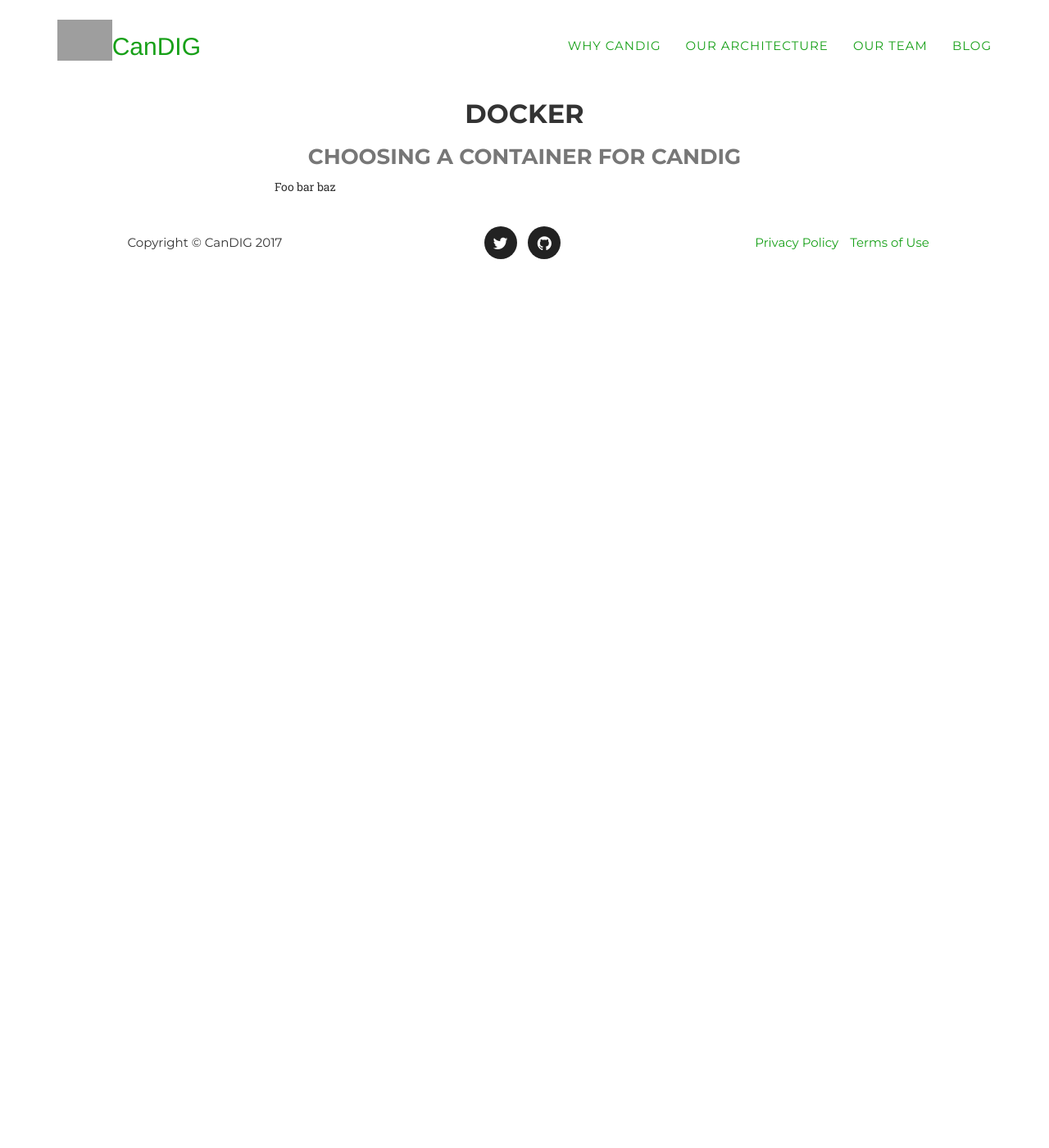
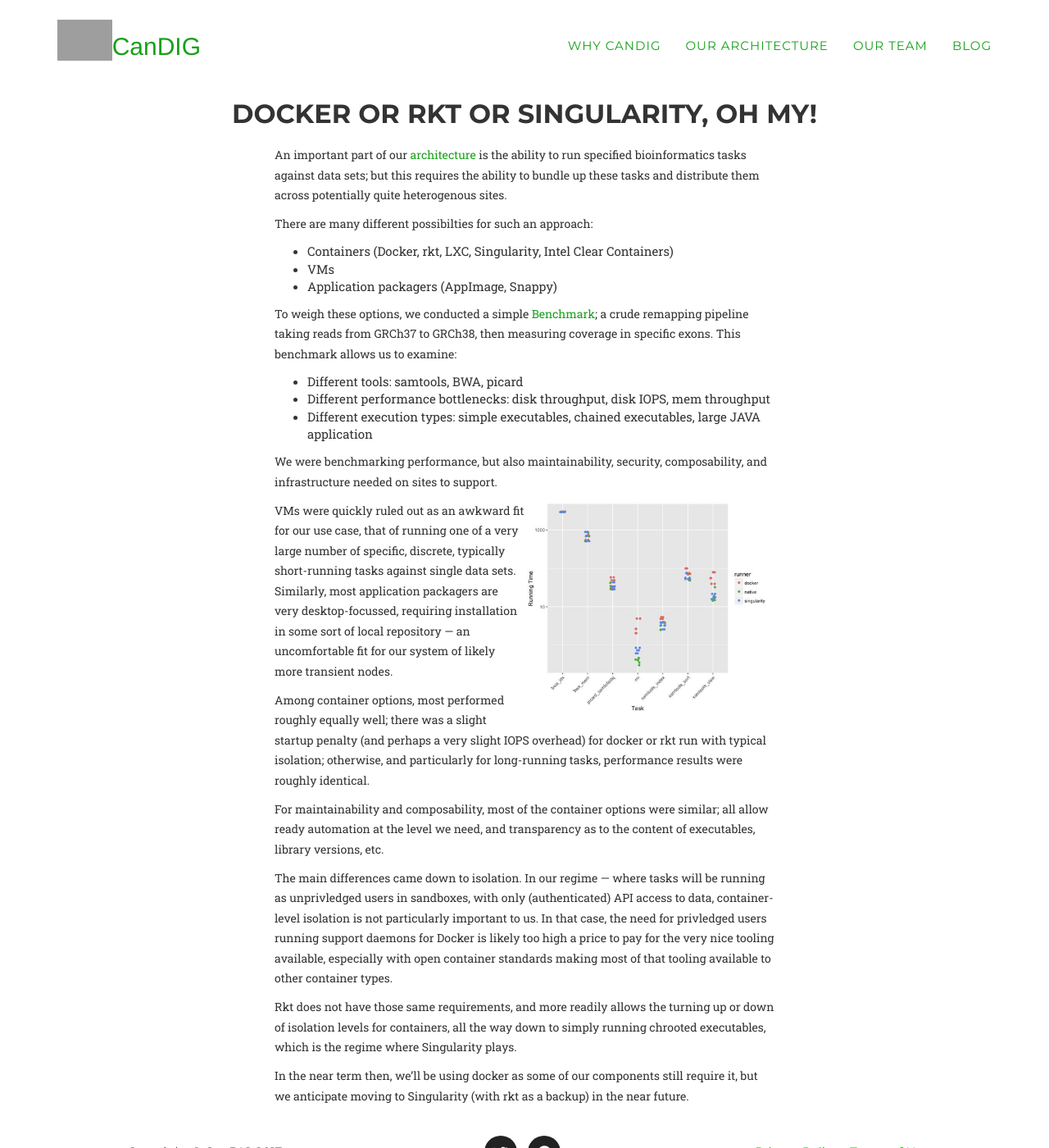
Before and after one commit to CanDIG/candig.github.io, a Jekyll site: the page built from _posts/2017-06-04-containers-and-candig.md, in a window 1280 px wide and 1400 px high. Shown: the whole window at 82% size. Built offline with Jekyll 4.4.1, drawn with Linux system fonts in a browser that asks for light colours; some web fonts are replaced; grey boxes are pictures that could not be loaded.

Commit message:
Flesh out dockers post

```diff
--- a/_posts/2017-06-04-containers-and-candig.md
+++ b/_posts/2017-06-04-containers-and-candig.md
@@ -1,10 +1,67 @@
 ---
-title: Docker
-subtitle: Choosing a container for CanDIG
+title: Choosing a Container Solution for CanDIG
+title: Docker or rkt or Singularity, Oh My!
 layout: page
-date: 2017-05-15
-img: roundicons.png
+date: 2017-06-04
 category: infrastructure
 ---
 
-Foo bar baz
+An important part of our [architecture](/architecture.png) is the
+ability to run specified bioinformatics tasks against data sets;
+but this requires the ability to bundle up these tasks and distribute
+them across potentially quite heterogenous sites.
+
+There are many different possibilties for such an approach:
+
+* Containers (Docker, rkt, LXC, Singularity, Intel Clear Containers)
+* VMs
+* Application packagers (AppImage, Snappy)
+
+To weigh these options, we conducted a simple [Benchmark](https://github.com/CanDIG/images_bakeoff);
+a crude remapping pipeline taking reads from GRCh37 to GRCh38, then measuring coverage in specific exons.
+This benchmark allows us to examine:
+
+* Different tools: samtools, BWA, picard
+* Different performance bottlenecks: disk throughput, disk IOPS, mem throughput
+* Different execution types: simple executables, chained executables, large JAVA application
+
+We were benchmarking performance, but also maintainability, security,
+composability, and infrastructure needed on sites to support.
+
+<img src="{{ site.url }}/img/posts/containers/benchmarks.png" alt="Performance Benchmarks" width="50%" style="float:right;">
+
+VMs were quickly ruled out as an awkward fit for our use case, that
+of running one of a very large number of specific, discrete, typically
+short-running tasks against single data sets.  Similarly, most
+application packagers are very desktop-focussed, requiring installation
+in some sort of local repository &mdash; an uncomfortable fit for
+our system of likely more transient nodes.
+
+Among container options, most performed roughly equally well; there
+was a slight startup penalty (and perhaps a very slight IOPS overhead)
+for docker or rkt run with typical isolation; otherwise, and
+particularly for long-running tasks, performance results were roughly
+identical.
+
+For maintainability and composability, most of the container options
+were similar; all allow ready automation at the level we need, and
+transparency as to the content of executables, library versions,
+etc.
+
+The main differences came down to isolation.  In our regime &mdash;
+where tasks will be running as unprivledged users in sandboxes, with
+only (authenticated) API access to data, container-level isolation
+is not particularly important to us.  In that case, the need for
+privledged users running support daemons for Docker is likely too
+high a price to pay for the very nice tooling available, especially
+with open container standards making most of that tooling available
+to other container types.
+
+Rkt does not have those same requirements, and more readily allows
+the turning up or down of isolation levels for containers, all the way
+down to simply running chrooted executables, which is the regime where
+Singularity plays.
+
+In the near term then, we'll be using docker as some of our components
+still require it, but we anticipate moving to Singularity (with rkt as a backup)
+in the near future.
```
Also changed, not shown: img/posts/containers/benchmarks.png (added).
